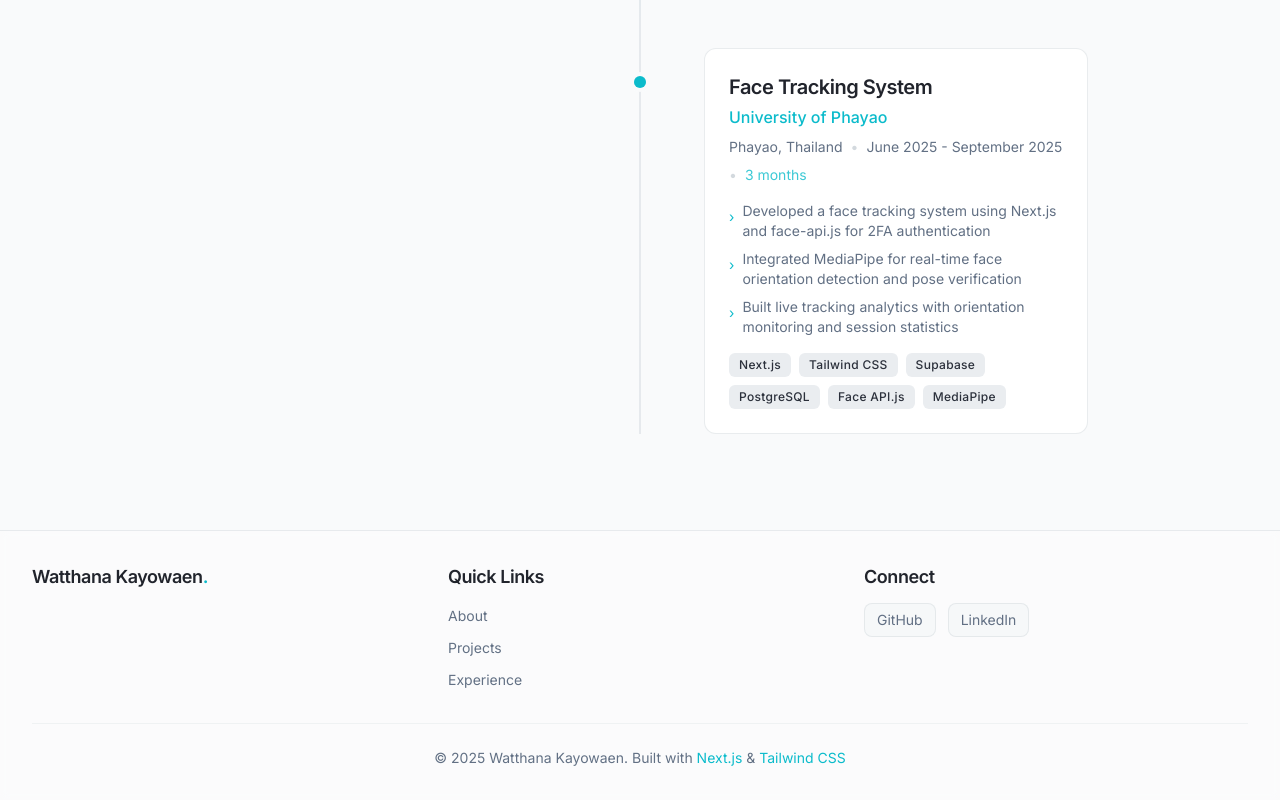
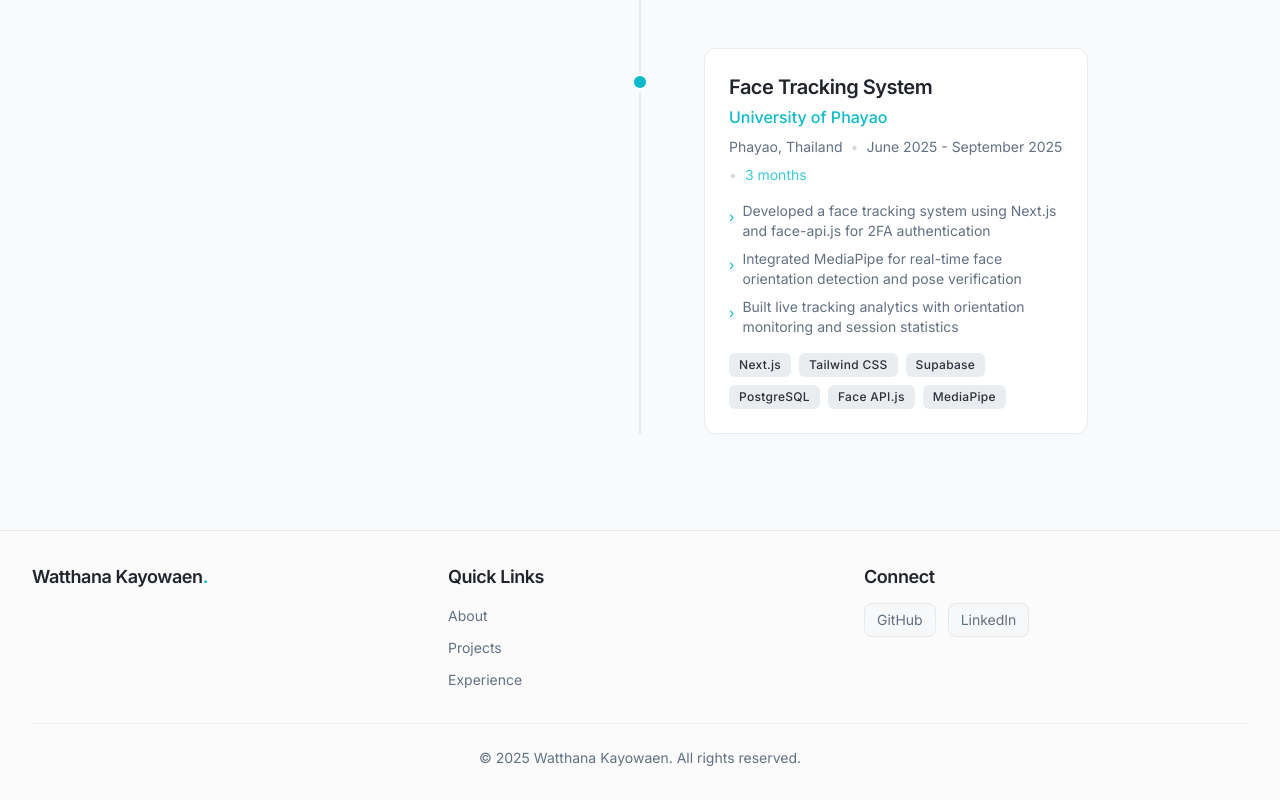
Before and after one commit to Watthana65022128/my-portfolio, a Next.js app: page / in a window 1280 px wide. Shown: the part 3727-4527 px from the top of the page. Built offline with nearby package versions, Linux system fonts and the light colour scheme.

Commit message:
fix: update footer copyright message to remove framework details

```diff
--- a/src/components/layout/Footer.tsx
+++ b/src/components/layout/Footer.tsx
@@ -72,9 +72,7 @@ export default function Footer() {
         {/* Copyright */}
         <div className="mt-8 pt-6 border-t border-border/30 text-center">
           <p className="text-sm text-muted-foreground">
-            © {currentYear} {personalInfo.name}. Built with{" "}
-            <span className="text-primary">Next.js</span> &{" "}
-            <span className="text-primary">Tailwind CSS</span>
+            © {currentYear} {personalInfo.name}. All rights reserved.
           </p>
         </div>
       </div>
```
